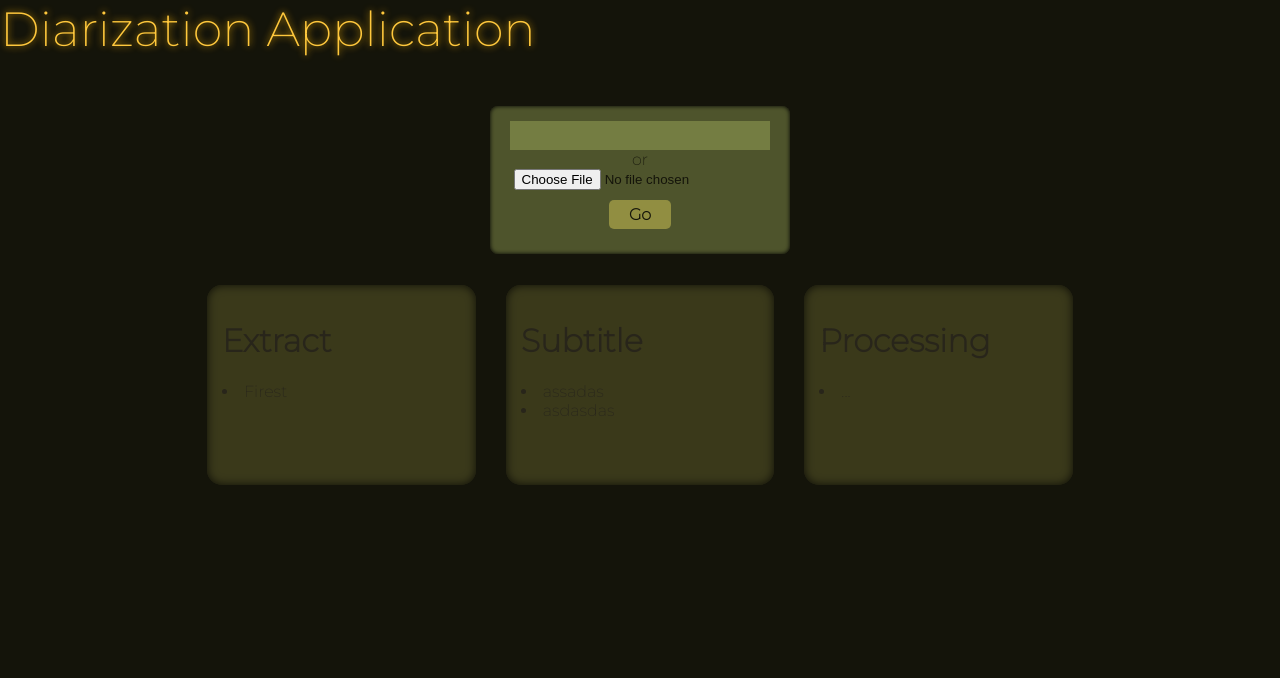
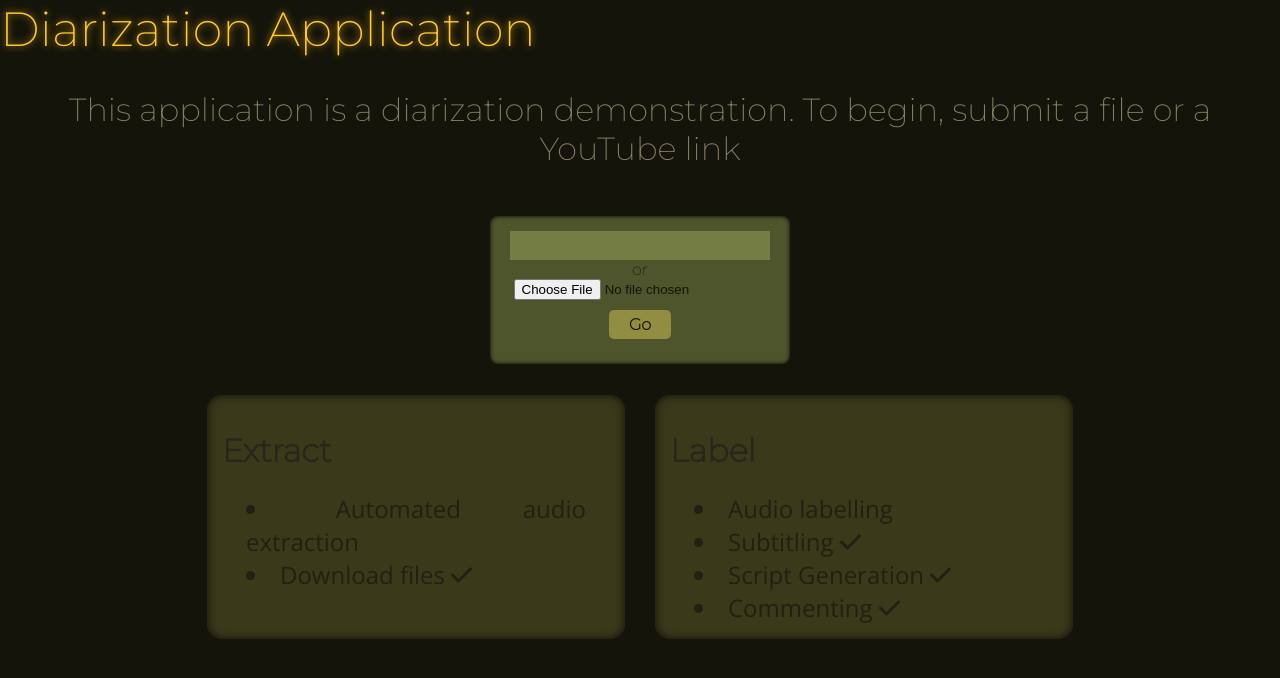
Before and after one commit to iamdickyjai/next-diar, a Next.js app: page / in a window 1280 px wide. Shown: the top 678 px of the page. Built offline with nearby package versions, Linux system fonts and the light colour scheme.

Commit message:
Updated the UI

```diff
--- a/components/item.js
+++ b/components/item.js
@@ -91,11 +91,11 @@ export default function Item({ index, startTime, endTime, spkrId, spkrName }) {
 
   return (
     <div className={styles.top}>
-      <span className={styles.index}>#{index}</span>
+      <span className={styles.index}>#{index + 1}</span>
       <div className={styles.middle}>
         <div className={styles.info}>
           <div>Start at {displayDate(start)} End at {displayDate(end)}</div>
-          <div>Speak by <input type='text' value={speaker} onChange={handleSpkrChange} onBlur={handleSpkrBlur} className={styles.spkr} /></div>
+          <div>Speaked by <input type='text' value={speaker} onChange={handleSpkrChange} onBlur={handleSpkrBlur} className={styles.spkr} /></div>
         </div>
       </div>
       {isPlay ? <FontAwesomeIcon icon={faCirclePause} className={styles.play} onClick={handlePlayPause} /> :
--- a/pages/application/index.js
+++ b/pages/application/index.js
@@ -38,7 +38,7 @@ export default function App() {
     }
 
     setLoading(false);
-  })
+  }, [state.file, state.link, state.timestamp])
 
   React.useEffect(() => {
     // An item is clicked
@@ -103,7 +103,7 @@ export default function App() {
               </div>
               <div className={styles.main}>
                 {state.application === 'extract' ? <Extract /> :
-                  state.application === 'subtitle' ? <Subtitle /> :
+                  state.application === 'label' ? <Subtitle /> :
                     <Processing />}
               </div>
               <Link href='/'>
--- a/pages/index.js
+++ b/pages/index.js
@@ -2,6 +2,8 @@ import React from 'react';
 import cn from 'classnames';
 import toast, { Toaster } from 'react-hot-toast';
 import { useRouter } from 'next/router';
+import { FontAwesomeIcon } from '@fortawesome/react-fontawesome';
+import { faCheck } from '@fortawesome/free-solid-svg-icons';
 
 import styles from '../styles/Home.module.css';
 import { DataContext } from '../components/reducer';
@@ -65,6 +67,10 @@ export default function Home() {
   return (
     <div className={styles.container}>
       <Toaster />
+      <p className={styles.introduction}>
+        This application is a diarization demonstration.
+        To begin, submit a file or a YouTube link
+      </p>
       <FileSelection setAllow={setAllow} setDone={setDone} disabled={isAllow} />
       <AppSelection disabled={!isAllow} />
       {isDone &&
@@ -204,16 +210,20 @@ function AppSelection(props) {
   const [blockArr, setBlock] = React.useState([
     {
       type: "extract", id: 0, check: false,
-      description: ["Firest"]
+      description: [["Automated audio extraction",],
+      ["Download files", <FontAwesomeIcon icon={faCheck} />]],
     },
     {
-      type: "subtitle", id: 1, check: false,
-      description: ["assadas", "asdasdas"]
+      type: "label", id: 1, check: false,
+      description: [["Audio labelling",],
+      ["Subtitling", <FontAwesomeIcon icon={faCheck} />],
+      ["Script Generation", <FontAwesomeIcon icon={faCheck} />],
+      ["Commenting", <FontAwesomeIcon icon={faCheck} />],]
     },
-    {
-      type: "processing", id: 2, check: false,
-      description: ["..."]
-    },
+    // {
+    //   type: "processing", id: 2, check: false,
+    //   description: ["..."]
+    // },
   ]);
 
   React.useEffect(() => {
@@ -223,7 +233,6 @@ function AppSelection(props) {
   }, [])
 
   React.useEffect(() => {
-    console.log(disabled);
     if (disabled) {
       const newArr = [...blockArr];
       newArr.forEach(ele => ele.check = false);
@@ -286,7 +295,7 @@ function SelectBlock(props) {
       onClick={() => Click()}
     >
       <h1>{type.charAt(0).toUpperCase() + type.slice(1)}</h1>
-      {description.map((ele, index) => <li key={index}>{ele}</li>)}
+      {description.map((ele, index) => <li className={styles.appDescription} key={index}>{ele[0]} {ele[1]}</li>)}
     </div>
   )
 }
--- a/styles/Home.module.css
+++ b/styles/Home.module.css
@@ -2,6 +2,13 @@
   display: flex;
   flex-direction: column;
   align-items: center;
+}
+
+.introduction {
+  font-size: 2rem;
+  color: rgb(137, 128, 100);
+  text-align: center;
+  width: 90%;
 }
 
 .inputContainer {
@@ -13,18 +20,24 @@
   max-width: 50%;
   padding: 15px 20px;
   background-color: #4e542c;
-  margin-top: 3rem;
+  margin-top: 1rem;
   margin-bottom: 1rem;
   color: #14140a;
   border-radius: 8px;
   box-shadow: inset 0px 0px 4px #000000;
 
-  -webkit-touch-callout: none; /* iOS Safari */
-  -webkit-user-select: none; /* Safari */
-  -khtml-user-select: none; /* Konqueror HTML */
-  -moz-user-select: none; /* Old versions of Firefox */
-  -ms-user-select: none; /* Internet Explorer/Edge */
-  user-select: none; /* Non-prefixed version, currently */
+  -webkit-touch-callout: none;
+  /* iOS Safari */
+  -webkit-user-select: none;
+  /* Safari */
+  -khtml-user-select: none;
+  /* Konqueror HTML */
+  -moz-user-select: none;
+  /* Old versions of Firefox */
+  -ms-user-select: none;
+  /* Internet Explorer/Edge */
+  user-select: none;
+  /* Non-prefixed version, currently */
 }
 
 .inputUrl {
@@ -53,15 +66,30 @@
   background-color: #918e41;
   box-shadow: inset 0px 0px 10px #000000;
   padding: 15px;
-  margin:  15px;
+  margin: 15px;
 
-  -webkit-touch-callout: none; /* iOS Safari */
-  -webkit-user-select: none; /* Safari */
-  -khtml-user-select: none; /* Konqueror HTML */
-  -moz-user-select: none; /* Old versions of Firefox */
-  -ms-user-select: none; /* Internet Explorer/Edge */
-  user-select: none; /* Non-prefixed version, currently
+  -webkit-touch-callout: none;
+  /* iOS Safari */
+  -webkit-user-select: none;
+  /* Safari */
+  -khtml-user-select: none;
+  /* Konqueror HTML */
+  -moz-user-select: none;
+  /* Old versions of Firefox */
+  -ms-user-select: none;
+  /* Internet Explorer/Edge */
+  user-select: none;
+  /* Non-prefixed version, currently
   supported by Chrome, Edge, Opera and Firefox */
+}
+
+.appDescription {
+  font-family: 'Open Sans', sans-serif;
+  color: #463927;
+  font-size: 1.5rem;
+  text-align: justify;
+  padding-left: 1.5rem;
+  padding-right: 1.5rem;
 }
 
 .popupBtn {
@@ -73,8 +101,13 @@
 }
 
 @keyframes popup {
-  from {opacity: 0;}
-  to {opacity: 1;}
+  from {
+    opacity: 0;
+  }
+
+  to {
+    opacity: 1;
+  }
 }
 
 .disabled {
--- a/styles/globals.css
+++ b/styles/globals.css
@@ -1,4 +1,5 @@
 @import url('https://fonts.googleapis.com/css2?family=Montserrat:wght@200&display=swap');
+@import url('https://fonts.googleapis.com/css2?family=Open+Sans:wght@300&display=swap');
 
 html,
 body {
```
Also changed, not shown: components/player_test.js (deleted, +0 -144 lines), pages/index_hhh.js (deleted, +0 -57 lines), pages/test/index.js (deleted, +0 -40 lines).
